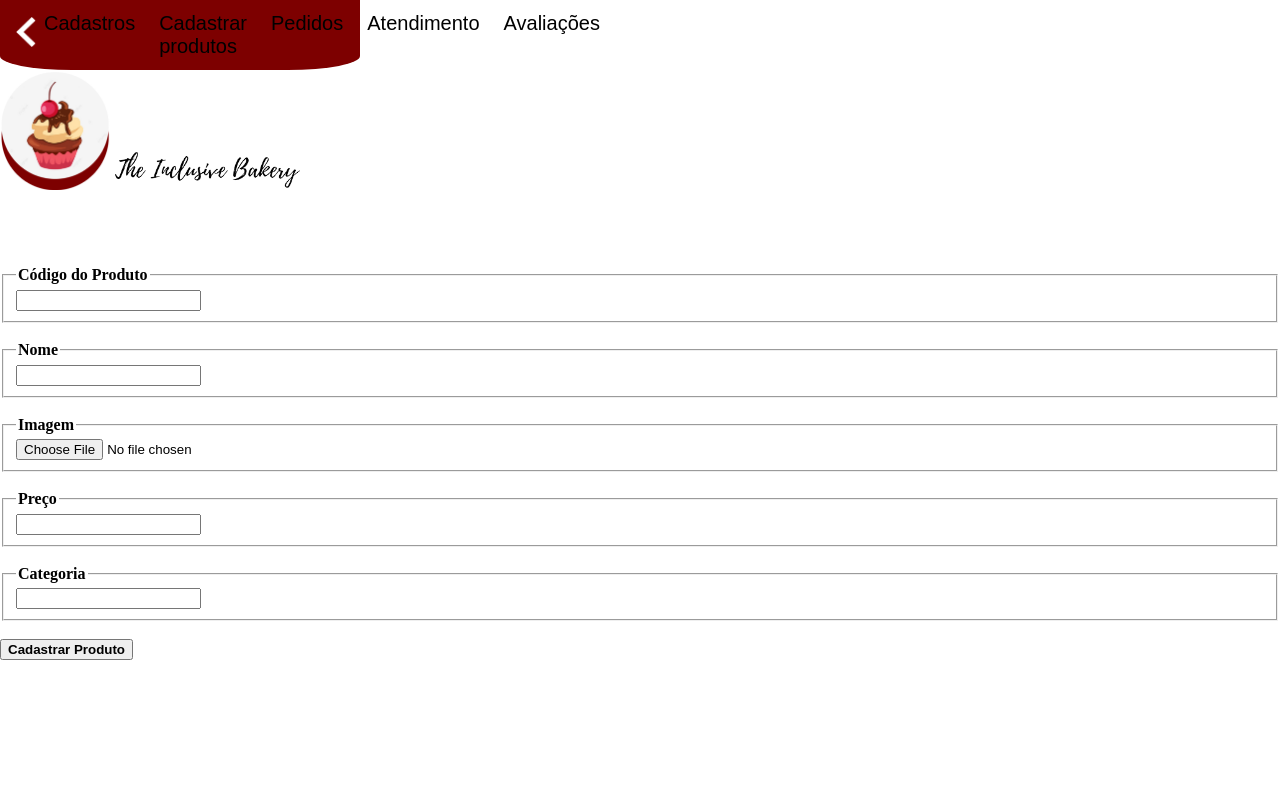
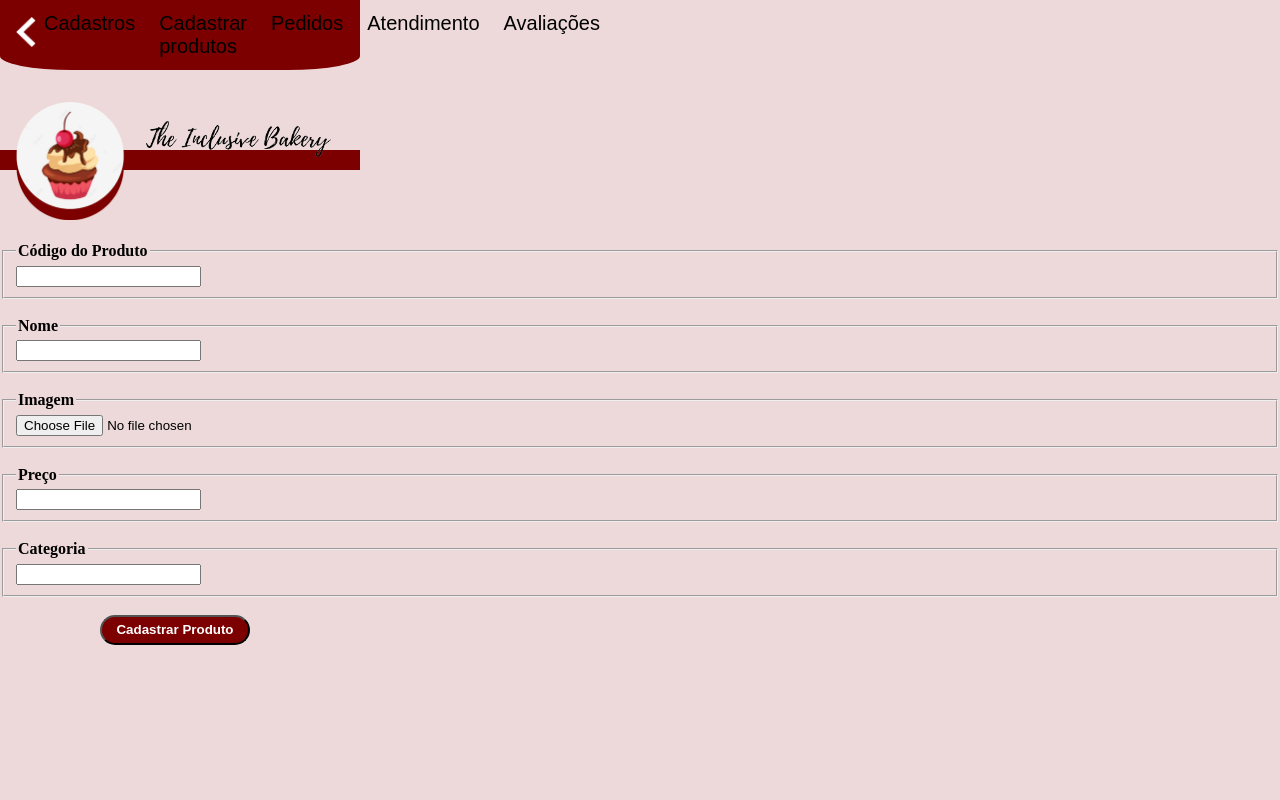
Before and after one commit to andrebalexandre/pronto, a PHP site: page /cadastrarprodutos.html in a window 1280 px wide. Run offline with PHP 8.4, Linux system fonts and the light colour scheme.

Commit message:
alter-andré-kauã

```diff
--- a/cadastrarprodutos.html
+++ b/cadastrarprodutos.html
@@ -6,8 +6,8 @@
     <meta charset="UTF-8">
     <meta http-equiv="X-UA-Compatible" content="IE=edge">
     <meta name="viewport" content="width=device-width, initial-scale=1.0">
-    <title>Document</title>
-    <link rel="stylesheet" href="./style.css">
+    <title>Cadastrar Produtos</title>
+    <link rel="stylesheet" href="style.css">
     <link rel="stylesheet" href="doces.css">
 </head>
 <body>
--- a/carrinho.php
+++ b/carrinho.php
@@ -86,7 +86,7 @@ $resultado = $comando->execute();
             <div class=\"ult\">
 
                  <div class=\"preencher\">
-                    <img onclick=\"Fechar('tudo');\" class=\"fechar\" src='img/exluir.png' width=\"20px\">
+                    <img onclick=\"Fechar('tudo');\" class=\"fechar\" src='img/x.png' width=\"20px\">
                  </div>
 
                  <div class=\"quantidade\">
--- /dev/null
+++ b/doces.css
@@ -0,0 +1,201 @@
+body
+    {
+        width: 100%;
+        height: 100vh;
+        background-color: #EDD9D9;
+        display: flex;
+        flex-direction: column;
+        margin: 0px;
+    }
+
+    .div1
+    {
+        display: flex;
+        justify-content: center;
+        justify-items: center;
+    }
+
+    .div3
+    {
+        display: flex;
+        flex-direction: column;
+    }
+
+    .div4
+    {
+        margin-top: 10px;
+        display: flex;
+        flex-direction: row;
+    }
+
+    .barra
+    {
+        width: 360px;
+        height: 20px;
+        background-color: #7D0000;
+        display: flex;
+        flex-direction: row;
+        align-content: center;
+        align-items: center;
+        margin-top: 80px;
+    }
+
+
+    .barrinha
+    {
+        margin-top: 20px;
+        margin-left: 310px;
+
+
+    }
+
+    .logo
+    {
+        margin-left: 15px;
+    }
+
+    .titulo
+    {
+        margin-left: 20px;
+        margin-top: -45px;
+    }
+
+    .imagens
+    {
+        margin-left: 35px;
+        margin-top: 60px;
+        border:2px solid #7D0000;
+        border-radius: 20px;
+    }
+
+    .textobolo
+    {
+        margin-left: 30px;
+        margin-top: 75px;
+    }
+
+    .textosonho
+    {
+        margin-left: 40px;
+        margin-top: 75px;
+    }
+
+    .textobrownie
+    {
+        margin-left: 80px;
+        margin-top: 75px;
+    }
+
+    .textocookie
+    {
+        margin-left: 80px;
+        margin-top: 75px;
+    }
+
+    .textomisto
+    {
+        margin-left: 35px;
+        margin-top: 75px;
+    }
+
+    .quadradinhobolo
+    {
+        display: flex;
+        justify-content: center;
+        justify-items: center;
+        align-items: center;
+        align-content: center;
+        width: 130px;
+        height: 25px;
+        background-color: #7D0000;
+        border-radius: 15px;
+        margin-top: 30px;
+        margin-left: 25px;
+        color: white;
+    }
+
+    .quadradinhocookie
+    {
+        display: flex;
+        justify-content: center;
+        justify-items: center;
+        align-items: center;
+        align-content: center;
+        width: 130px;
+        height: 25px;
+        background-color: #7D0000;
+        border-radius: 15px;
+        margin-top: 30px;
+        margin-left: -26px;
+        color: white;
+    }
+
+    .quadradinhosonho
+    {
+        display: flex;
+        justify-content: center;
+        justify-items: center;
+        align-items: center;
+        align-content: center;
+        width: 130px;
+        height: 25px;
+        background-color: #7D0000;
+        border-radius: 15px;
+        margin-top: 30px;
+        margin-left: 15px;
+        color: white;
+    }
+
+    .quadradinhobrownie
+    {
+        display: flex;
+        justify-content: center;
+        justify-items: center;
+        align-items: center;
+        align-content: center;
+        width: 130px;
+        height: 25px;
+        background-color: #7D0000;
+        border-radius: 15px;
+        margin-top: 30px;
+        margin-left: -25px;
+        color: white;
+    }
+
+    .quadradinhomisto
+    {
+        display: flex;
+        justify-content: center;
+        justify-items: center;
+        align-items: center;
+        align-content: center;
+        width: 130px;
+        height: 25px;
+        background-color: #7D0000;
+        margin-top: 30px;
+        margin-left: 0px;
+        color: white;
+    }
+
+    .margemfinal
+    {
+        width: 300px;
+        height: 60px;
+        margin-left: 30px;
+        border-style: solid;
+        border-color: #7D0000;
+        border-radius: 10px;
+        font-size: 20px;
+        text-align: center;
+        background-color: #EDD9D9;
+    }
+
+    .bt
+    {
+        margin-left: 100px;
+        border-radius: 15px;
+        width: 150px;
+        height: 30px;
+        background-color: #7D0000;
+        color: white;
+    }
--- a/pgadmin.php
+++ b/pgadmin.php
@@ -23,7 +23,7 @@
           </button>
           <ul id="menu" role="menu">
             <li><a href="pgadmin.php">Cadastros</a></li>
-            <li><a href="adm.html">Cadastrar produtos</a></li>
+            <li><a href="cadastrarprodutos.html">Cadastrar produtos</a></li>
             <li><a href="/">Pedidos</a></li>
             <li><a href="/">Atendimento</a></li>
           </ul>
```
